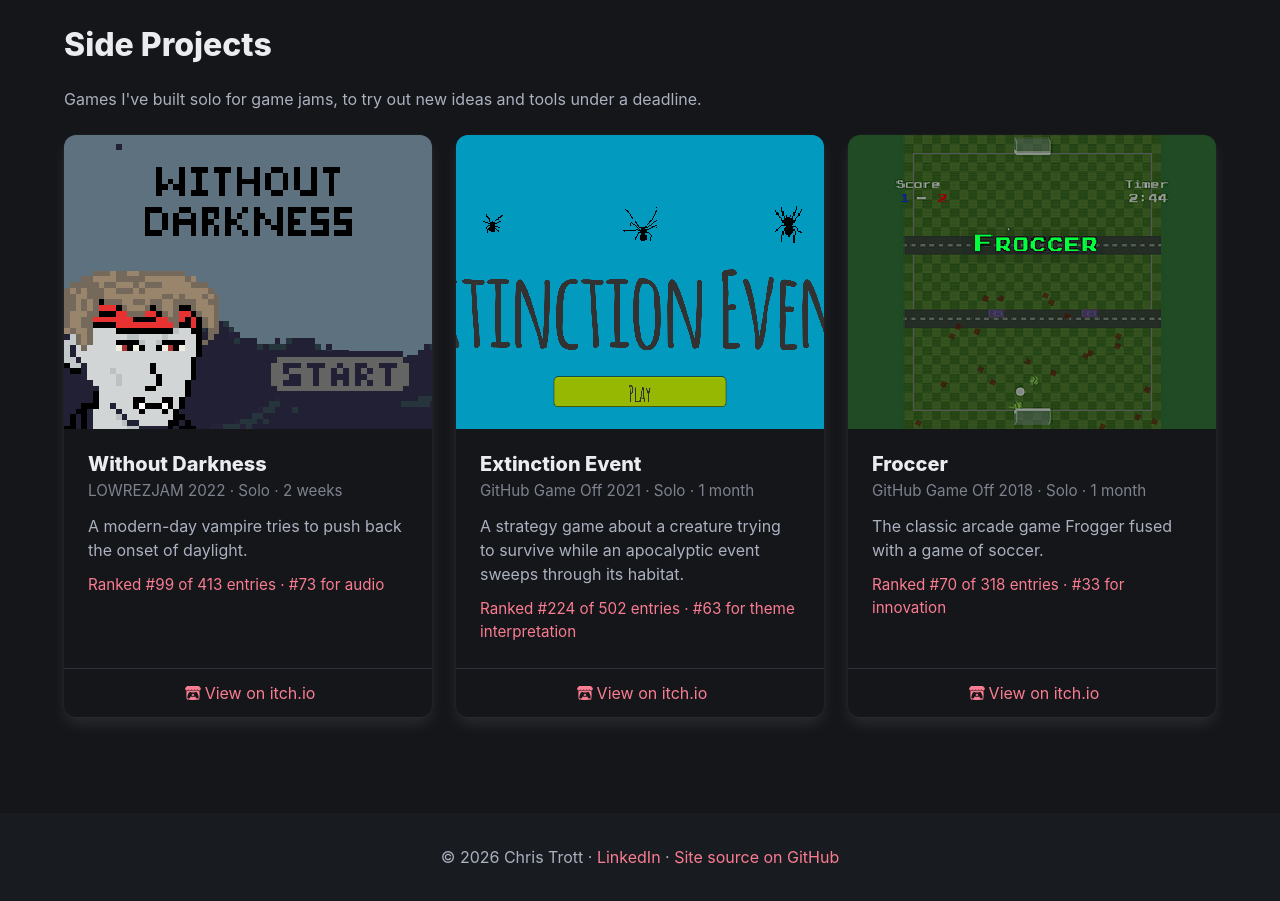
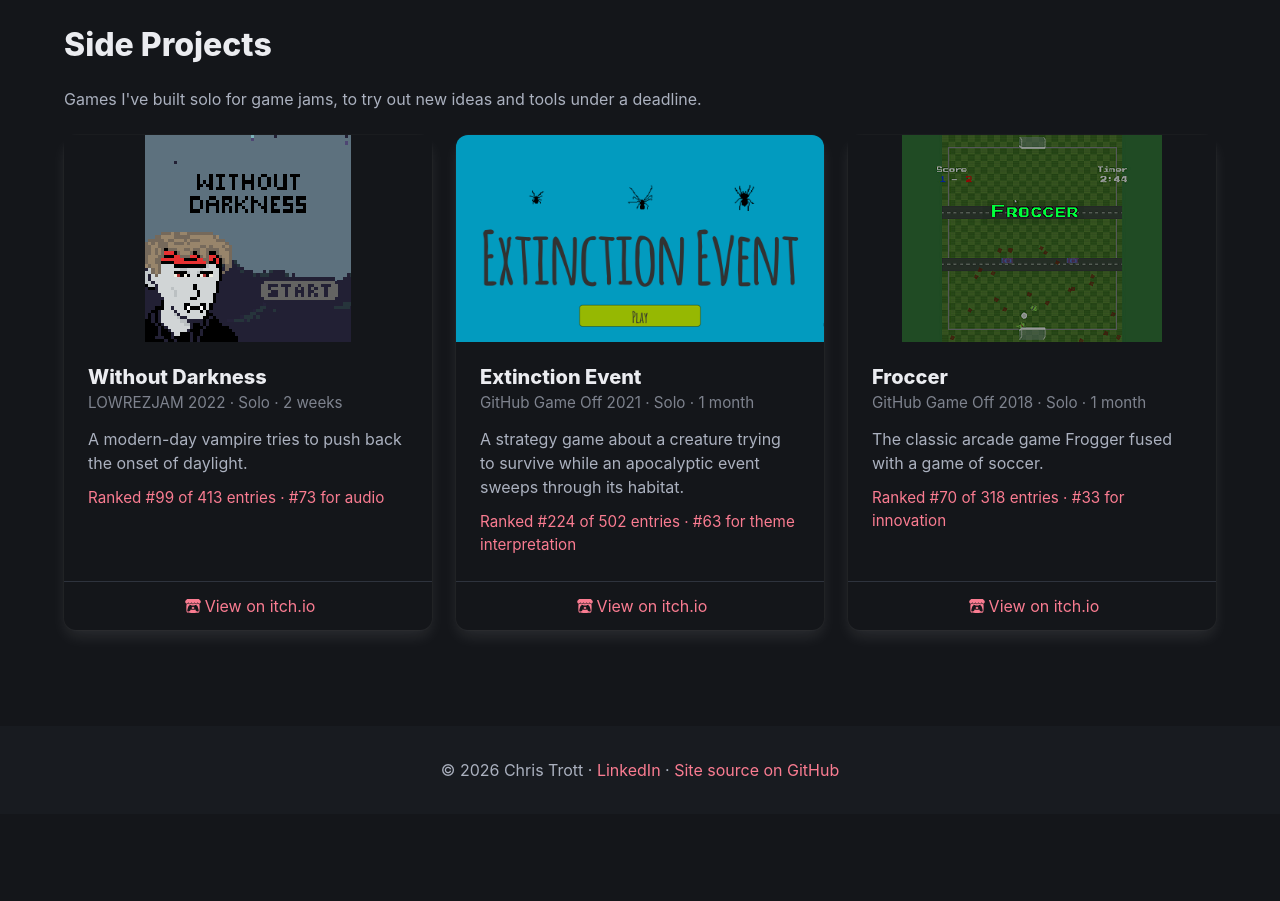
Before and after one commit to christrott/christrott.github.io, a React (Vite) app: page / in a window 1280 px wide. Shown: the part 2860-3761 px from the top of the page. After the commit the page ends 3674 px from the top, so only its background shows below. Built offline with nearby package versions, Linux system fonts and the light colour scheme.

Commit message:
display pixel art crisply

```diff
--- a/src/App.scss
+++ b/src/App.scss
@@ -152,16 +152,19 @@ section[id] {
 }
 
 // Side projects
-// Pixel-art screenshots: keep pixels crisp when scaled up, and fade from
+// Game screenshots fit a 16:9 frame (small pixel art stays crisp) and fade from
 // the title screen to the gameplay shot on hover / keyboard focus
 .game-shots {
     overflow: hidden;
     background-color: $page-bg;
 
     img {
-        object-fit: cover;
+        object-fit: contain;
+        transition: opacity 0.3s ease;
+    }
+
+    img.is-pixel-art {
         image-rendering: pixelated;
-        transition: opacity 0.3s ease;
     }
 
     img + img {
--- a/src/components/Content/SideProjects.jsx
+++ b/src/components/Content/SideProjects.jsx
@@ -1,6 +1,11 @@
 import React from 'react';
 import { FaItchIo } from 'react-icons/fa';
 import { sideProjects } from '../../data/sideProjects.js';
+
+// Small pixel-art captures are scaled up with hard pixel edges; large captures scale normally
+const markPixelArt = (e) => {
+    if (e.currentTarget.naturalWidth < 640) e.currentTarget.classList.add('is-pixel-art');
+};
 
 const SideProjects = () => (
     <section className="section" id="side-projects">
@@ -12,13 +17,14 @@ const SideProjects = () => (
                     <article className="card game-card">
                         {game.images && game.images.length > 0 && (
                             <div className="card-image">
-                                <figure className="image is-5by4 game-shots">
+                                <figure className="image is-16by9 game-shots">
                                     {game.images.map((src, i) => (
                                         <img
                                             key={src}
                                             src={src}
                                             alt={i === 0 ? `${game.name} title screen` : `${game.name} gameplay`}
                                             loading="lazy"
+                                            onLoad={markPixelArt}
                                         />
                                     ))}
                                 </figure>
```
